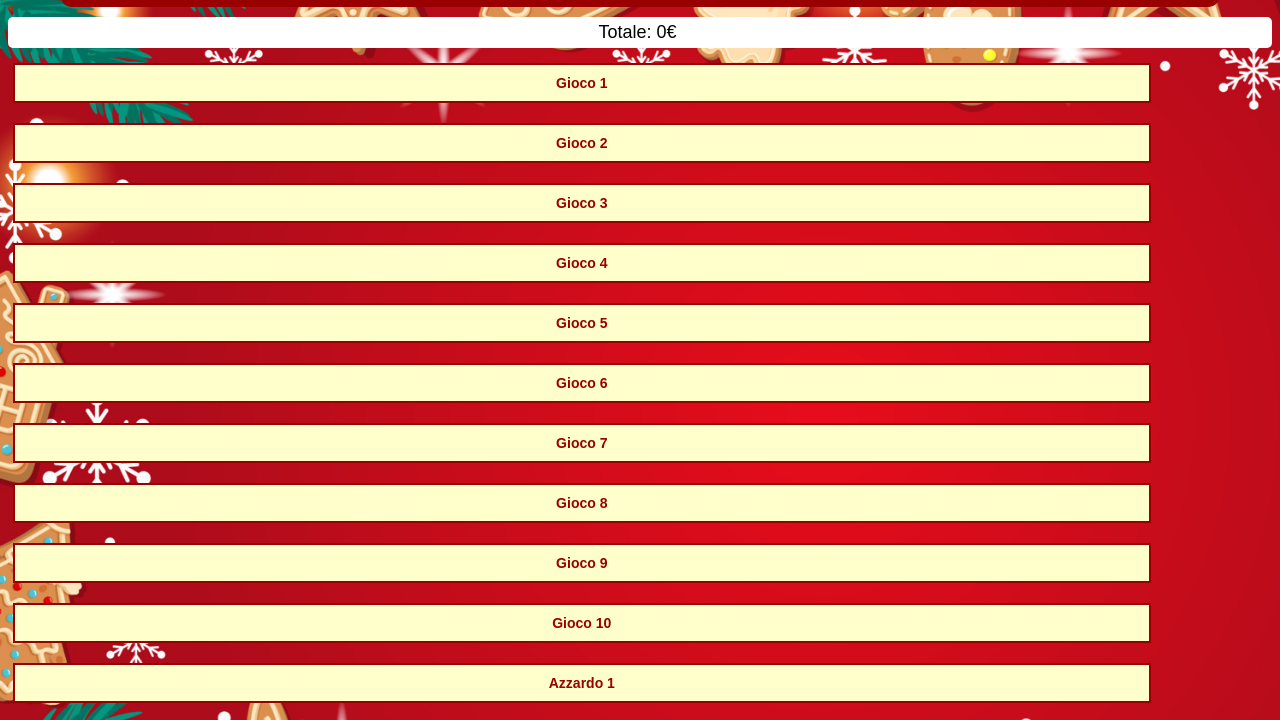
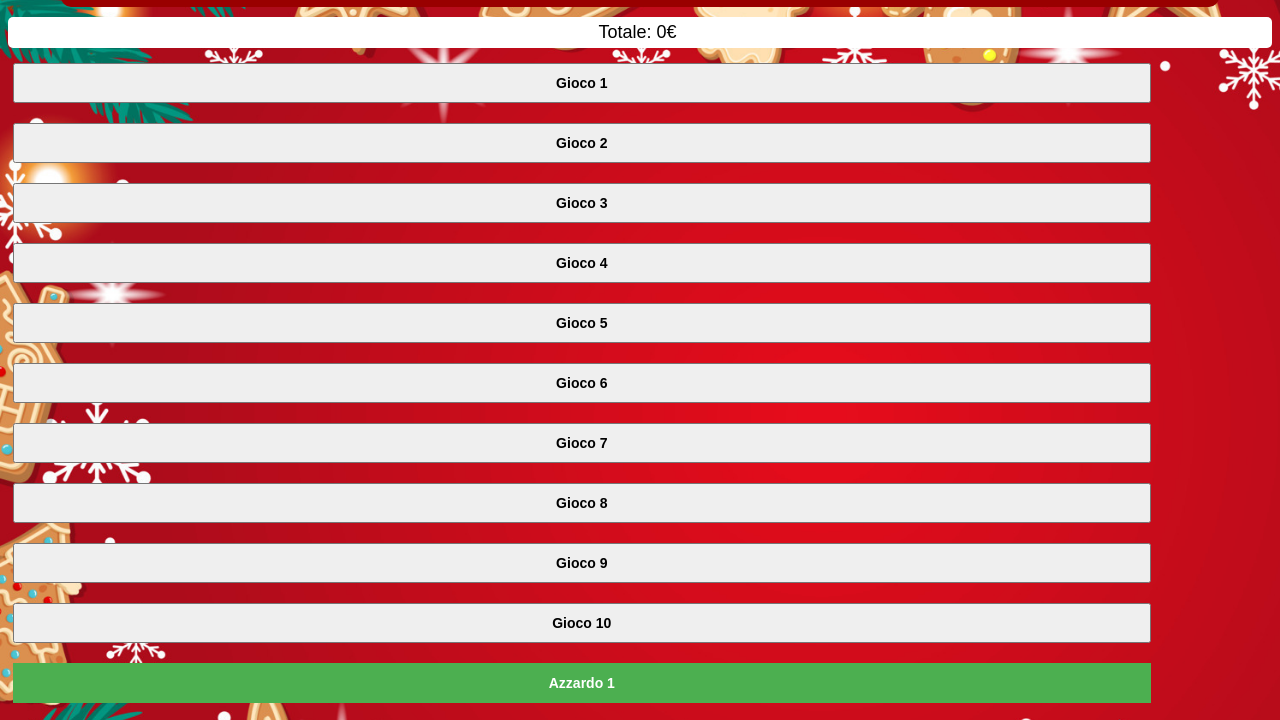
Before and after one commit to Markavallo/iSolitiIgnoti, a plain HTML site: page index.html in a window 1280 px wide. Shown: the part 63-783 px from the top of the page. Drawn offline with Linux system fonts and the light colour scheme.

Commit message:
Update index.html
upgrade color

```diff
--- a/index.html
+++ b/index.html
@@ -72,22 +72,21 @@
       width: 90%;
       padding: 10px;
       margin: 5px;
-      background-color: #ffffcc;
-      color: #990000;
-      border: 2px solid #990000;
       font-weight: bold;
       cursor: pointer;
       font-size: 14px;
     }
 
-    .transparent {
+    .button.completed {
       opacity: 0.5;
       pointer-events: none;
     }
 
-    .button.completed {
-      opacity: 0.5;
-      pointer-events: none;
+    /* Stile per Azzardo 1, Azzardo 2, Sfida 1 e Sfida 2 */
+    #azzardo1, #azzardo2, #sfida1, #sfida2 {
+      background-color: #4CAF50;
+      color: #ffffff;
+      border: 2px solid #4CAF50;
     }
   </style>
 </head>
@@ -216,7 +215,7 @@
   }
 
   function showTotalDialog(total) {
-    alert(`Totale: ${total} €`);
+    alert(`Hai vinto ${total} € !!!!!`);
   }
 </script>
 
```
